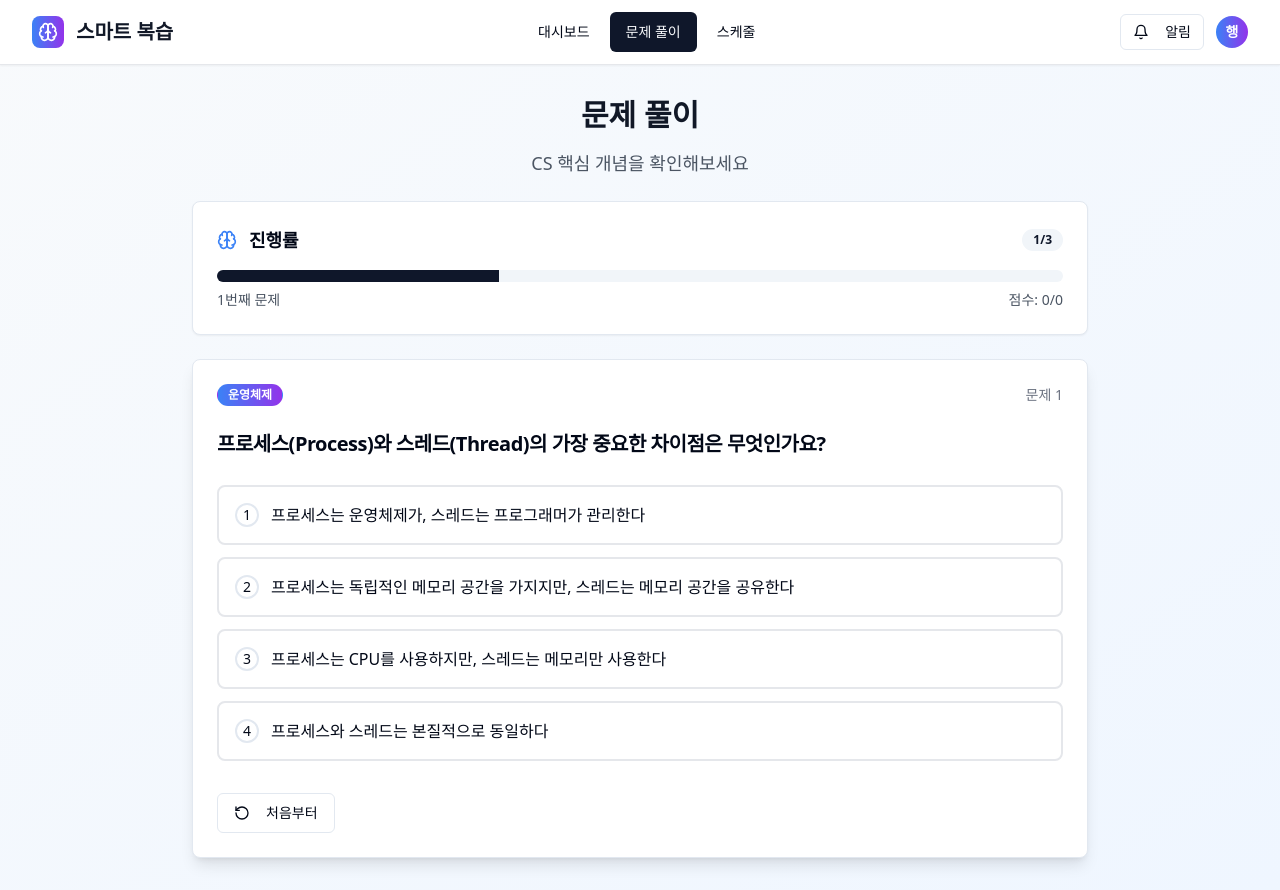
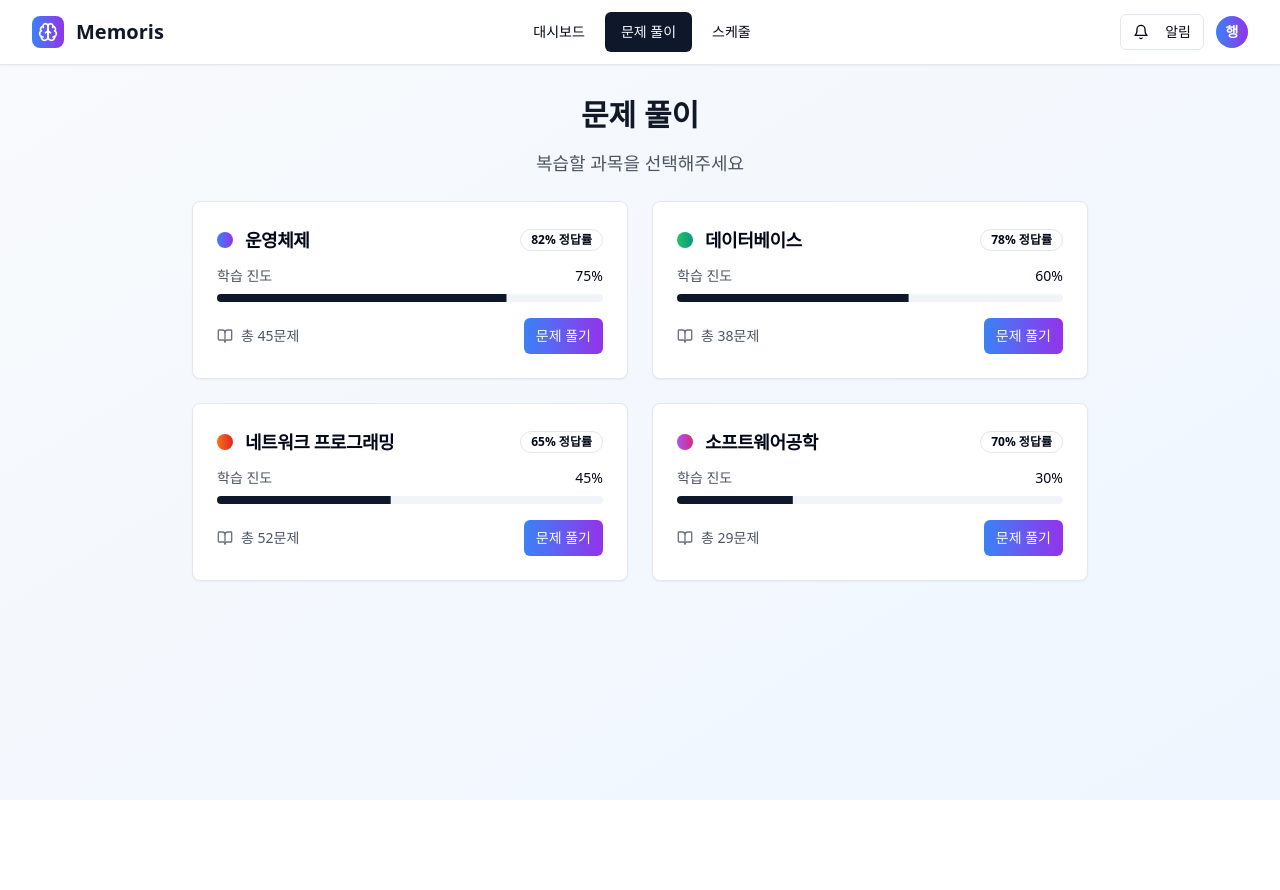
Before and after one commit to rosielsh/memoris, a React (Vite) app: page / in a window 1280 px wide. Both pictures are taken after a click on the button "문제 풀이". After the commit the page ends 800 px from the top, so only its background shows below. Built offline with nearby package versions, Linux system fonts and the light colour scheme.

Commit message:
Rename service to Memoris and allow subject selection in quiz
- Renamed the service name to "Memoris".
- Modified the quiz interface to allow users to select different subjects for problem-solving.

```diff
--- a/src/components/QuizInterface.tsx
+++ b/src/components/QuizInterface.tsx
@@ -4,17 +4,33 @@ import { Card, CardContent, CardHeader, CardTitle } from '@/components/ui/card';
 import { Button } from '@/components/ui/button';
 import { Progress } from '@/components/ui/progress';
 import { Badge } from '@/components/ui/badge';
-import { CheckCircle, XCircle, Brain, ArrowRight, RotateCcw } from 'lucide-react';
+import { CheckCircle, XCircle, Brain, ArrowRight, RotateCcw, BookOpen } from 'lucide-react';
 
-const QuizInterface = () => {
+interface Subject {
+  id: number;
+  name: string;
+  progress: number;
+  nextReview: string;
+  totalQuestions: number;
+  correctRate: number;
+  color: string;
+}
+
+interface QuizInterfaceProps {
+  subjects: Subject[];
+}
+
+const QuizInterface = ({ subjects }: QuizInterfaceProps) => {
+  const [selectedSubject, setSelectedSubject] = useState<Subject | null>(null);
   const [currentQuestion, setCurrentQuestion] = useState(0);
   const [selectedAnswer, setSelectedAnswer] = useState<number | null>(null);
   const [showResult, setShowResult] = useState(false);
   const [score, setScore] = useState(0);
   const [answered, setAnswered] = useState<boolean[]>([]);
 
-  // Mock quiz data
-  const quizData = [
+  // Mock quiz data by subject
+  const quizData: { [key: string]: any[] } = {
+    '운영체제': [
       {
         id: 1,
         subject: '운영체제',
@@ -40,9 +56,11 @@ const QuizInterface = () => {
         ],
         correctAnswer: 3,
         explanation: '데드락의 4가지 필요조건은 상호배제, 점유와 대기, 선점 불가, 순환 대기입니다. 우선순위 역전은 데드락의 필요조건이 아닙니다.'
-    },
+      }
+    ],
+    '데이터베이스': [
       {
-      id: 3,
+        id: 1,
         subject: '데이터베이스',
         question: '데이터베이스 정규화에서 제1정규형(1NF)의 조건은 무엇인가요?',
         options: [
@@ -53,8 +71,68 @@ const QuizInterface = () => {
         ],
         correctAnswer: 0,
         explanation: '제1정규형(1NF)의 조건은 모든 속성이 원자값이어야 한다는 것입니다. 즉, 각 칼럼에는 더 이상 분해할 수 없는 단일 값만 저장되어야 합니다.'
+      },
+      {
+        id: 2,
+        subject: '데이터베이스',
+        question: 'ACID 속성에서 Consistency(일관성)의 의미는?',
+        options: [
+          '트랜잭션이 모두 실행되거나 모두 실행되지 않는다',
+          '트랜잭션 실행 전후에 데이터베이스가 일관된 상태를 유지한다',
+          '동시에 실행되는 트랜잭션들이 서로 영향을 주지 않는다',
+          '트랜잭션의 결과가 영구적으로 저장된다'
+        ],
+        correctAnswer: 1,
+        explanation: 'Consistency는 트랜잭션 실행 전후에 데이터베이스가 무결성 제약조건을 만족하는 일관된 상태를 유지해야 한다는 것을 의미합니다.'
       }
-  ];
+    ],
+    '네트워크 프로그래밍': [
+      {
+        id: 1,
+        subject: '네트워크 프로그래밍',
+        question: 'TCP와 UDP의 가장 큰 차이점은 무엇인가요?',
+        options: [
+          'TCP는 연결형, UDP는 비연결형 프로토콜이다',
+          'TCP는 빠르고, UDP는 느리다',
+          'TCP는 서버용, UDP는 클라이언트용이다',
+          'TCP는 암호화를 지원하고, UDP는 지원하지 않는다'
+        ],
+        correctAnswer: 0,
+        explanation: 'TCP는 연결을 설정한 후 데이터를 전송하는 연결형 프로토콜이며, UDP는 연결 설정 없이 데이터를 전송하는 비연결형 프로토콜입니다.'
+      }
+    ],
+    '소프트웨어공학': [
+      {
+        id: 1,
+        subject: '소프트웨어공학',
+        question: '애자일 방법론의 핵심 가치가 아닌 것은?',
+        options: [
+          '개인과 상호작용',
+          '작동하는 소프트웨어',
+          '고객과의 협력',
+          '완벽한 문서화'
+        ],
+        correctAnswer: 3,
+        explanation: '애자일 선언문에서는 "포괄적인 문서보다 작동하는 소프트웨어"를 더 가치있게 여깁니다. 완벽한 문서화는 애자일의 핵심 가치가 아닙니다.'
+      }
+    ]
+  };
+
+  const getCurrentQuizData = () => {
+    if (!selectedSubject) return [];
+    return quizData[selectedSubject.name] || [];
+  };
+
+  const currentQuizData = getCurrentQuizData();
+
+  const handleSubjectSelect = (subject: Subject) => {
+    setSelectedSubject(subject);
+    setCurrentQuestion(0);
+    setSelectedAnswer(null);
+    setShowResult(false);
+    setScore(0);
+    setAnswered([]);
+  };
 
   const handleAnswerSelect = (answerIndex: number) => {
     setSelectedAnswer(answerIndex);
@@ -64,13 +142,13 @@ const QuizInterface = () => {
     newAnswered[currentQuestion] = true;
     setAnswered(newAnswered);
 
-    if (answerIndex === quizData[currentQuestion].correctAnswer) {
+    if (answerIndex === currentQuizData[currentQuestion].correctAnswer) {
       setScore(score + 1);
     }
   };
 
   const handleNextQuestion = () => {
-    if (currentQuestion < quizData.length - 1) {
+    if (currentQuestion < currentQuizData.length - 1) {
       setCurrentQuestion(currentQuestion + 1);
       setSelectedAnswer(null);
       setShowResult(false);
@@ -85,16 +163,95 @@ const QuizInterface = () => {
     setAnswered([]);
   };
 
-  const currentQ = quizData[currentQuestion];
-  const isCorrect = selectedAnswer === currentQ.correctAnswer;
-  const isLastQuestion = currentQuestion === quizData.length - 1;
+  const backToSubjectSelection = () => {
+    setSelectedSubject(null);
+    resetQuiz();
+  };
 
+  if (!selectedSubject) {
     return (
       <div className="max-w-4xl mx-auto space-y-6">
         {/* Header */}
         <div className="text-center space-y-4">
           <h2 className="text-3xl font-bold text-gray-900">문제 풀이</h2>
+          <p className="text-lg text-gray-600">복습할 과목을 선택해주세요</p>
+        </div>
+
+        {/* Subject Selection */}
+        <div className="grid grid-cols-1 md:grid-cols-2 gap-6">
+          {subjects.map((subject) => (
+            <Card
+              key={subject.id}
+              className="hover:shadow-lg transition-shadow duration-200 cursor-pointer"
+              onClick={() => handleSubjectSelect(subject)}
+            >
+              <CardHeader className="pb-3">
+                <div className="flex items-center justify-between">
+                  <div className="flex items-center space-x-3">
+                    <div className={`w-4 h-4 rounded-full ${subject.color}`} />
+                    <CardTitle className="text-lg">{subject.name}</CardTitle>
+                  </div>
+                  <Badge variant="outline" className="text-xs">
+                    {subject.correctRate}% 정답률
+                  </Badge>
+                </div>
+              </CardHeader>
+
+              <CardContent className="space-y-4">
+                <div className="space-y-2">
+                  <div className="flex justify-between text-sm">
+                    <span className="text-gray-600">학습 진도</span>
+                    <span className="font-medium">{subject.progress}%</span>
+                  </div>
+                  <Progress value={subject.progress} className="h-2" />
+                </div>
+
+                <div className="flex items-center justify-between text-sm">
+                  <div className="flex items-center space-x-2">
+                    <BookOpen className="w-4 h-4 text-gray-500" />
+                    <span className="text-gray-600">총 {subject.totalQuestions}문제</span>
+                  </div>
+                  <Button size="sm" className="bg-gradient-to-r from-blue-500 to-purple-600 hover:from-blue-600 hover:to-purple-700">
+                    문제 풀기
+                  </Button>
+                </div>
+              </CardContent>
+            </Card>
+          ))}
+        </div>
+      </div>
+    );
+  }
+
+  if (currentQuizData.length === 0) {
+    return (
+      <div className="max-w-4xl mx-auto space-y-6">
+        <div className="text-center space-y-4">
+          <h2 className="text-3xl font-bold text-gray-900">{selectedSubject.name}</h2>
+          <p className="text-lg text-gray-600">아직 문제가 준비되지 않았습니다</p>
+          <Button onClick={backToSubjectSelection}>
+            과목 선택으로 돌아가기
+          </Button>
+        </div>
+      </div>
+    );
+  }
+
+  const currentQ = currentQuizData[currentQuestion];
+  const isCorrect = selectedAnswer === currentQ.correctAnswer;
+  const isLastQuestion = currentQuestion === currentQuizData.length - 1;
+
+  return (
+    <div className="max-w-4xl mx-auto space-y-6">
+      {/* Header */}
+      <div className="flex items-center justify-between">
+        <div className="text-center space-y-2">
+          <h2 className="text-3xl font-bold text-gray-900">{selectedSubject.name}</h2>
           <p className="text-lg text-gray-600">CS 핵심 개념을 확인해보세요</p>
+        </div>
+        <Button variant="outline" onClick={backToSubjectSelection}>
+          과목 변경
+        </Button>
       </div>
 
       {/* Progress */}
@@ -106,10 +263,10 @@ const QuizInterface = () => {
               <span className="text-lg font-semibold">진행률</span>
             </div>
             <Badge variant="secondary">
-              {currentQuestion + 1}/{quizData.length}
+              {currentQuestion + 1}/{currentQuizData.length}
             </Badge>
           </div>
-          <Progress value={((currentQuestion + 1) / quizData.length) * 100} className="h-3" />
+          <Progress value={((currentQuestion + 1) / currentQuizData.length) * 100} className="h-3" />
           <div className="flex justify-between text-sm text-gray-600 mt-2">
             <span>{currentQuestion + 1}번째 문제</span>
             <span>점수: {score}/{currentQuestion + (showResult ? 1 : 0)}</span>
@@ -134,7 +291,7 @@ const QuizInterface = () => {
         <CardContent className="space-y-4">
           {/* Options */}
           <div className="space-y-3">
-            {currentQ.options.map((option, index) => (
+            {currentQ.options.map((option: string, index: number) => (
               <button
                 key={index}
                 onClick={() => !showResult && handleAnswerSelect(index)}
@@ -213,22 +370,27 @@ const QuizInterface = () => {
           <CardContent className="p-6 text-center">
             <div className="space-y-4">
               <div className="text-4xl font-bold text-gray-900">
-                {score}/{quizData.length}
+                {score}/{currentQuizData.length}
               </div>
               <div className="text-lg text-gray-600">
-                정답률: {Math.round((score / quizData.length) * 100)}%
+                정답률: {Math.round((score / currentQuizData.length) * 100)}%
               </div>
               <div className="text-sm text-gray-500">
-                {score === quizData.length ? '완벽합니다! 🎉' :
-                 score >= quizData.length * 0.8 ? '잘하고 있어요! 👏' :
+                {score === currentQuizData.length ? '완벽합니다! 🎉' :
+                 score >= currentQuizData.length * 0.8 ? '잘하고 있어요! 👏' :
                  '조금 더 복습해보세요! 💪'}
               </div>
+              <div className="flex space-x-4 justify-center">
                 <Button
                   onClick={resetQuiz}
                   className="bg-gradient-to-r from-blue-500 to-purple-600 hover:from-blue-600 hover:to-purple-700"
                 >
                   다시 풀기
                 </Button>
+                <Button variant="outline" onClick={backToSubjectSelection}>
+                  다른 과목 선택
+                </Button>
+              </div>
             </div>
           </CardContent>
         </Card>
--- a/src/pages/Index.tsx
+++ b/src/pages/Index.tsx
@@ -69,7 +69,7 @@ const Index = () => {
               <div className="w-8 h-8 bg-gradient-to-r from-blue-500 to-purple-600 rounded-lg flex items-center justify-center">
                 <Brain className="w-5 h-5 text-white" />
               </div>
-              <h1 className="text-xl font-bold text-gray-900">스마트 복습</h1>
+              <h1 className="text-xl font-bold text-gray-900">Memoris</h1>
             </div>
 
             <nav className="flex space-x-1">
@@ -228,7 +228,7 @@ const Index = () => {
           </div>
         )}
 
-        {activeTab === 'quiz' && <QuizInterface />}
+        {activeTab === 'quiz' && <QuizInterface subjects={subjects} />}
         {activeTab === 'schedule' && <ScheduleManager />}
       </main>
     </div>
```
Lines whose indentation alone changed are shown as unchanged.
